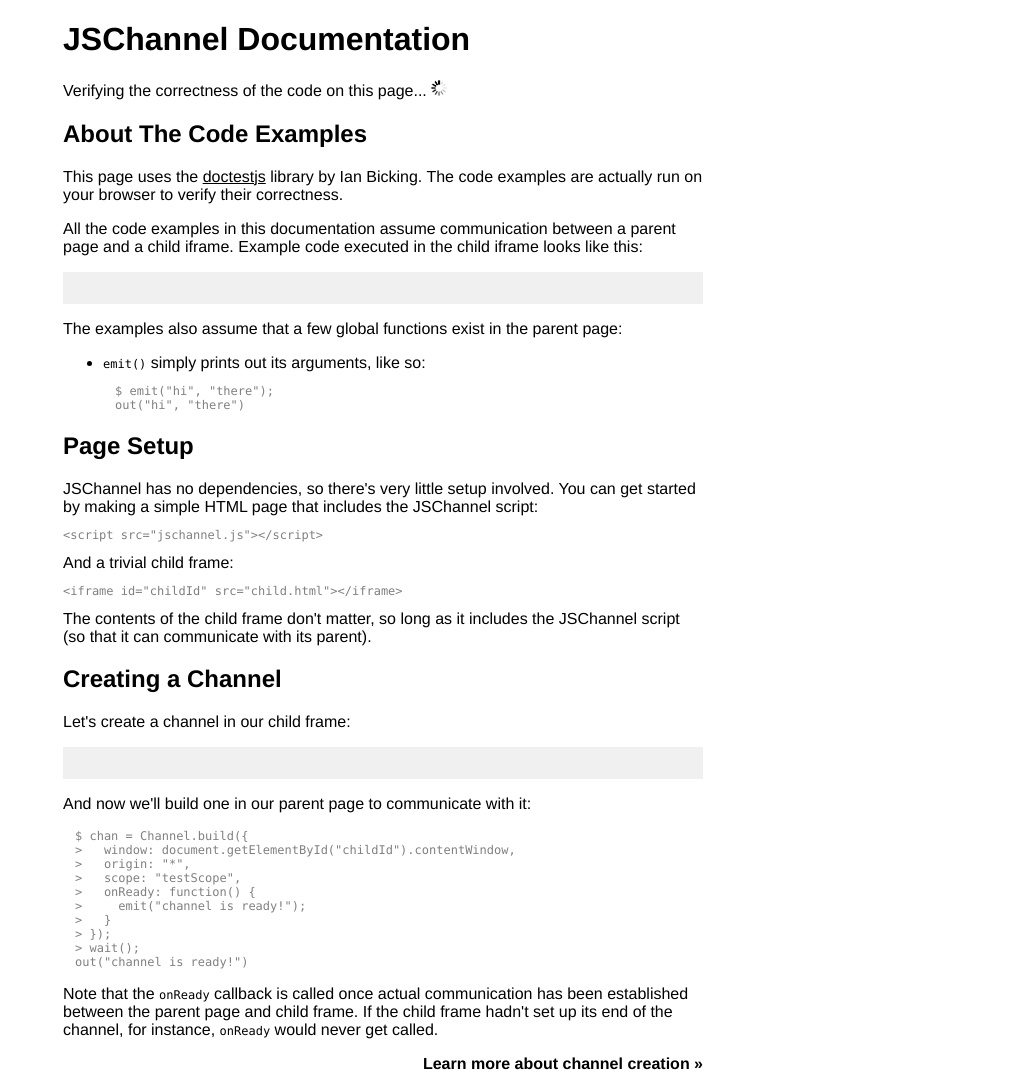
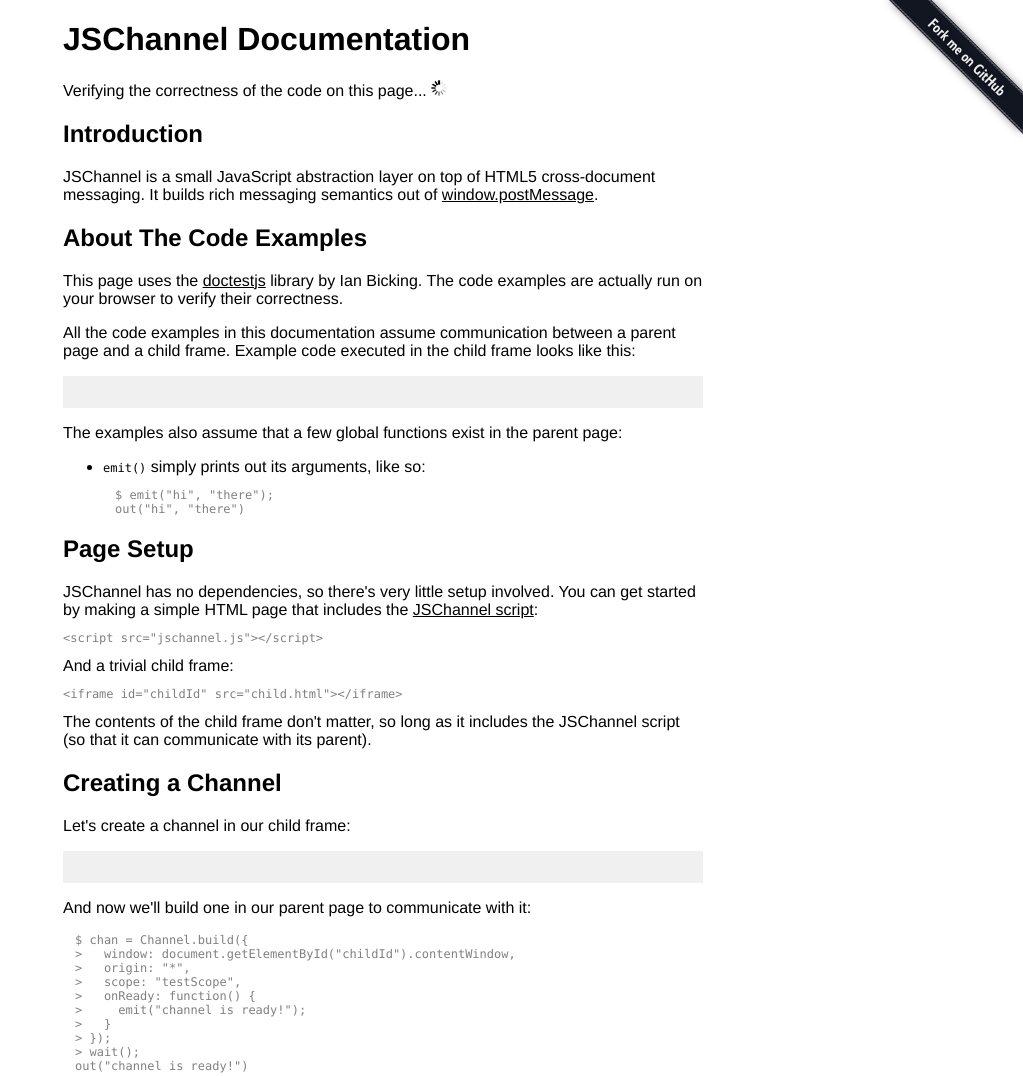
Before and after one commit to mozilla/jschannel, a plain HTML site: page docs/index.html in a window 1280 px wide. Shown: the top 1076 px of the page, without its empty margins (257-1280 px from the left). Drawn offline with nearby package versions, Linux system fonts and the light colour scheme.

Commit message:
Added github ribbon and touched up docs.

```diff
--- a/docs/index.html
+++ b/docs/index.html
@@ -281,6 +281,7 @@
 <iframe style="display: none;" id="childId" src="index_child.html"></iframe>
 <iframe style="display: none;" id="fakeChildId"></iframe>
 <div id="container">
+<a href="https://github.com/mozilla/jschannel"><img style="position: absolute; top: 0; right: 0; border: 0;" src="github-ribbon.png" alt="Fork me on GitHub"></a>
 <h1>JSChannel Documentation</h1>
 
 <p id="please-wait">Verifying the correctness of the code on this page... <img src="ajax-loader.gif"></p>
@@ -289,13 +290,17 @@
 <p id="some-tests-failed">Some code on this page doesn't work.</p>
 <pre id="doctestOutput"></pre>
 
+<h2>Introduction</h2>
+
+<p>JSChannel is a small JavaScript abstraction layer on top of HTML5 cross-document messaging. It builds rich messaging semantics out of <a href="https://developer.mozilla.org/en/DOM/window.postMessage">window.postMessage</a>.</p>
+
 <h2>About The Code Examples</h2>
 
 <p>This page uses
 the <a href="http://ianb.github.com/doctestjs/">doctestjs</a> library
 by Ian Bicking. The code examples are actually run on your browser to verify their correctness.</p>
 
-<p>All the code examples in this documentation assume communication between a parent page and a child iframe. Example code executed in the child iframe looks like this:</p>
+<p>All the code examples in this documentation assume communication between a parent page and a child frame. Example code executed in the child frame looks like this:</p>
 
 <div class="child-code-snippet" id="sample-child-code"></div>
 
@@ -314,7 +319,7 @@
 
 <h2>Page Setup</h2>
 
-JSChannel has no dependencies, so there's very little setup involved. You can get started by making a simple HTML page that includes the JSChannel script:
+JSChannel has no dependencies, so there's very little setup involved. You can get started by making a simple HTML page that includes the <a href="../src/jschannel.js">JSChannel script</a>:
 
 <pre>
 &lt;script src="jschannel.js"&gt;&lt;/script&gt;
```
Also changed, not shown: docs/index_child.html (+1 -1 lines), docs/github-ribbon.png (added).
